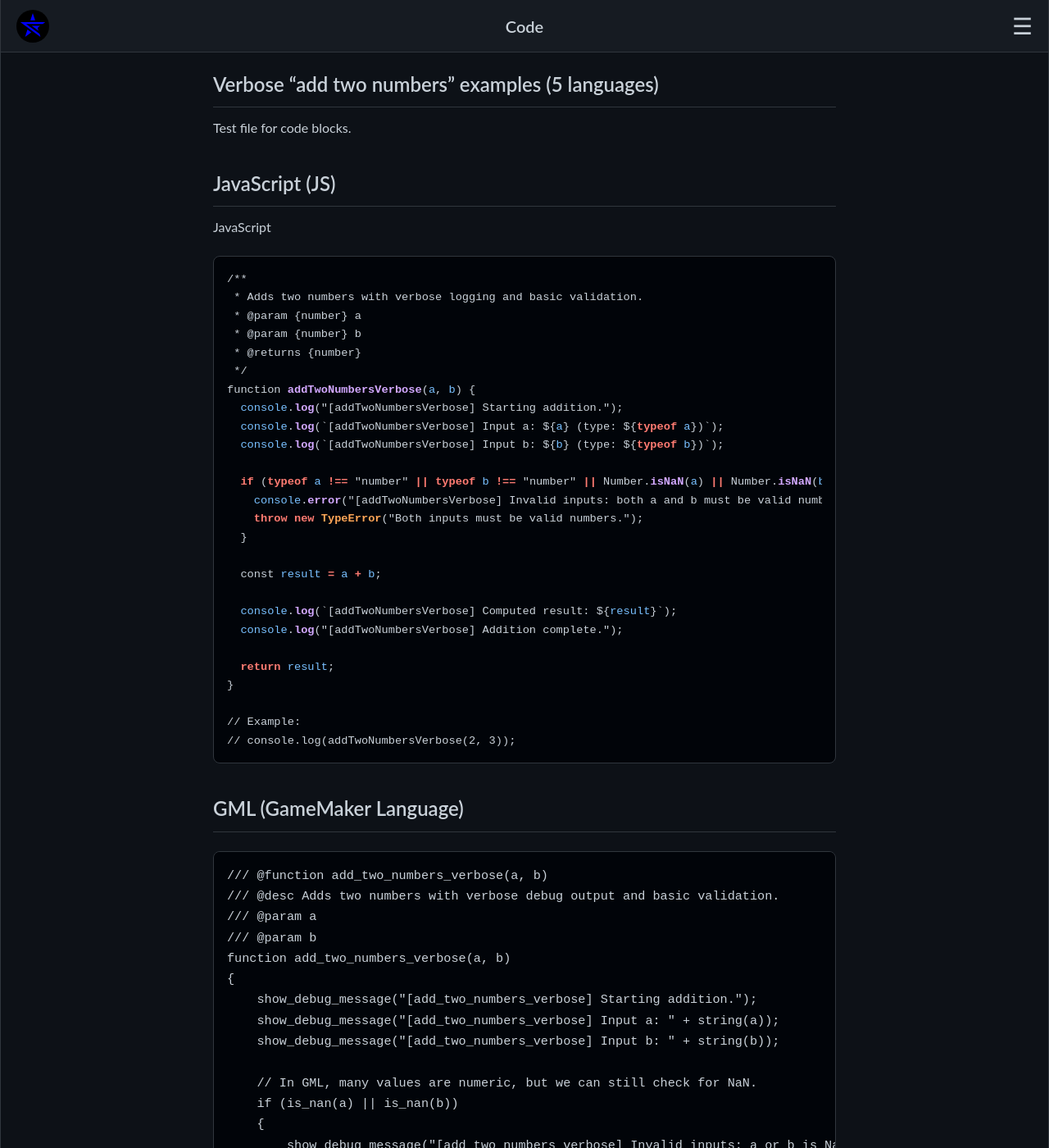
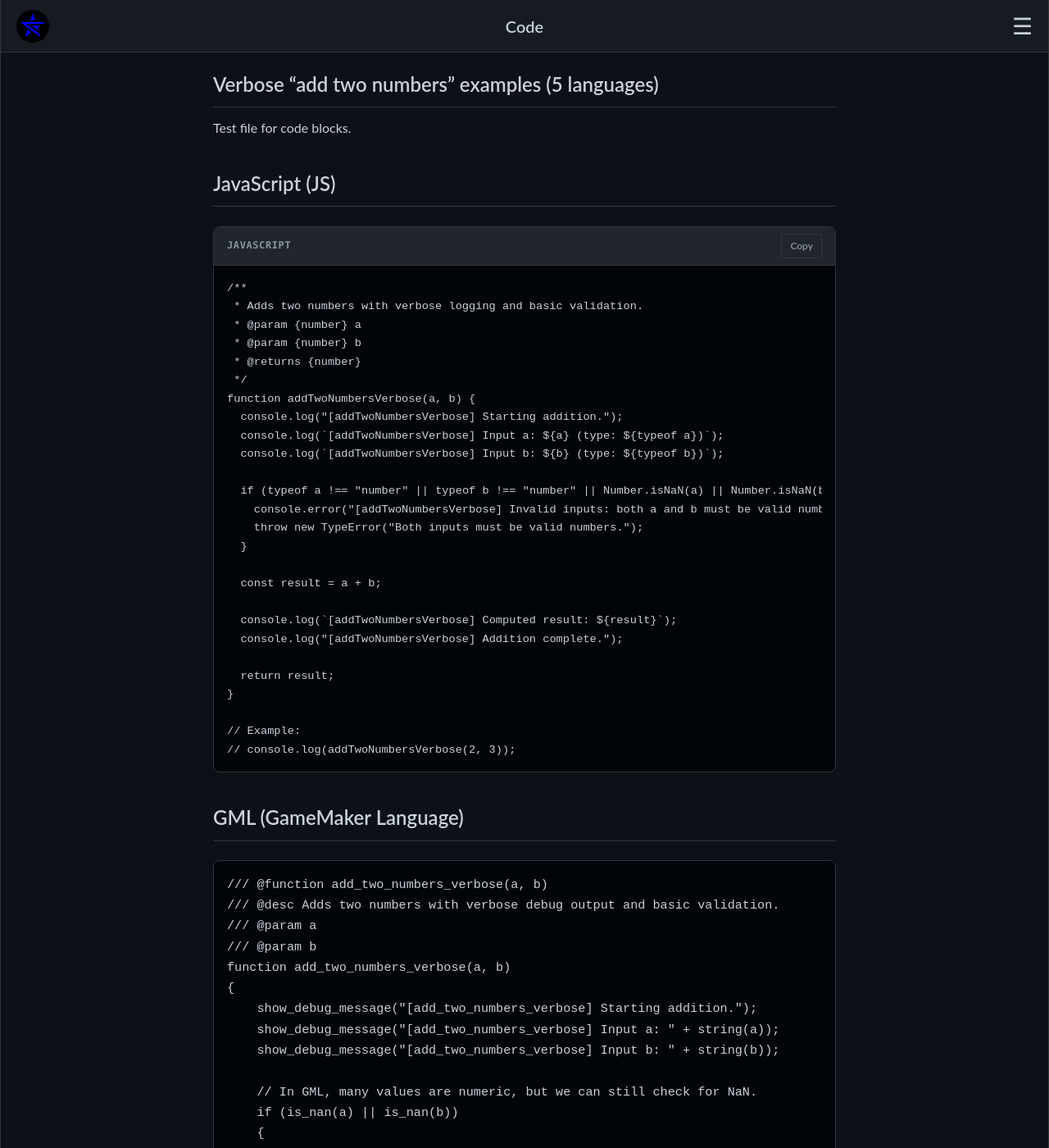
Before and after one commit to zBuLe/theme, a Jekyll site: the page built from code.md, in a window 1280 px wide and 1400 px high. Shown: the whole window at 82% size. Built offline with Jekyll 4.4.1, drawn with Linux system fonts in a browser that asks for light colours; comment, search, counter and statistics services are not loaded.

Commit message:
markdown update

```diff
--- a/assets/css/markdown.css
+++ b/assets/css/markdown.css
@@ -100,66 +100,64 @@
 
 
 /* =========================================
-   ROUGE SYNTAX HIGHLIGHTING
+   CODE BLOCKS & TITLE BARS
    ========================================= */
+/* The outermost wrapper Jekyll generates */
+.highlighter-rouge {
+  background: var(--pre-bg);
+  border: 1px solid var(--border-color);
+  border-radius: 8px;
+  margin: 1.5em 0;
+  overflow: hidden; /* Keeps the title bar neatly inside the rounded corners */
+}
+
+/* The new title bar injected via JS */
+.code-header {
+  display: flex;
+  justify-content: space-between;
+  align-items: center;
+  background-color: var(--panel-hover-bg);
+  border-bottom: 1px solid var(--border-color);
+  padding: 8px 16px;
+}
+
+/* The language label */
+.code-lang {
+  color: var(--panel-text);
+  font-family: ui-monospace, SFMono-Regular, Menlo, Monaco, Consolas, "Courier New", monospace;
+  font-size: 0.75em;
+  font-weight: bold;
+  text-transform: uppercase;
+  letter-spacing: 0.05em;
+}
+
+/* The inner code wrapper */
 .highlight {
-  position: relative;
-  background: var(--pre-bg);
   color: var(--pre-text);
   padding: 16px;
-  border-radius: 8px;
   overflow-x: auto;
-  border: 1px solid var(--border-color);
-  margin: 1.5em 0;
   font-family: ui-monospace, SFMono-Regular, Menlo, Monaco, Consolas, "Courier New", monospace;
   font-size: 0.9em;
   line-height: 1.5;
+  margin: 0; /* Removed margin since the parent handles it */
 }
 
 .highlight pre { margin: 0; padding: 0; border: none; background: transparent; }
-
-/* Base Token Colors */
-.highlight .c  { color: #6a737d; font-style: italic; } /* Comments */
-.highlight .k  { color: #d73a49; font-weight: bold; }  /* Keywords */
-.highlight .o  { color: #d73a49; font-weight: bold; }  /* Operators */
-.highlight .s  { color: #032f62; }                     /* Strings */
-.highlight .p  { color: var(--pre-text); }             /* Punctuation */
-.highlight .nf { color: #6f42c1; font-weight: bold; }  /* Functions */
-.highlight .nx { color: #005cc5; }                     /* Variables */
-.highlight .nc { color: #e36209; font-weight: bold; }  /* Classes */
-
-/* Dark Mode Overrides */
-body.dark-mode .highlight .c  { color: #8b949e; }
-body.dark-mode .highlight .k  { color: #ff7b72; }
-body.dark-mode .highlight .o  { color: #ff7b72; }
-body.dark-mode .highlight .s  { color: #a5d6ff; }
-body.dark-mode .highlight .nf { color: #d2a8ff; }
-body.dark-mode .highlight .nx { color: #79c0ff; }
-body.dark-mode .highlight .nc { color: #ffa657; }
 
 /* =========================================
    COPY BUTTON STYLES
    ========================================= */
 .copy-btn {
-  position: absolute;
-  top: 8px;
-  right: 8px;
-  background-color: var(--panel-hover-bg);
+  background-color: transparent;
   color: var(--panel-text);
   border: 1px solid var(--panel-border);
   border-radius: 4px;
-  padding: 4px 8px;
-  font-size: 0.8em;
+  padding: 4px 10px;
+  font-size: 0.75em;
   font-family: inherit;
+  font-weight: 600;
   cursor: pointer;
-  opacity: 0; /* Hidden by default */
-  transition: opacity 0.2s, background-color 0.2s, color 0.2s, border-color 0.2s;
-}
-
-/* Show button when hovering over the code block */
-.highlight:hover .copy-btn,
-.copy-btn:focus-visible {
-  opacity: 1;
+  transition: background-color 0.2s, color 0.2s, border-color 0.2s;
 }
 
 .copy-btn:hover {
@@ -168,9 +166,8 @@ body.dark-mode .highlight .nc { color: #ffa657; }
   border-color: var(--accent-color);
 }
 
-/* Success state when clicked */
 .copy-btn.copied {
-  background-color: #10b981; /* A nice success green */
+  background-color: #10b981;
   color: #ffffff;
   border-color: #10b981;
 }
```
